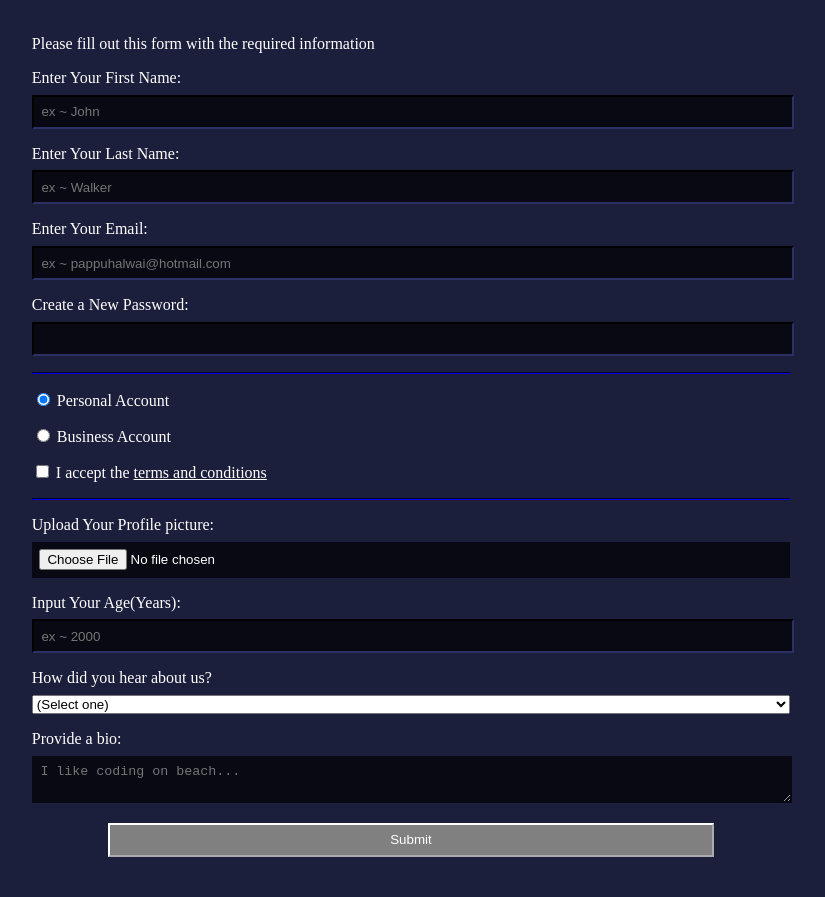
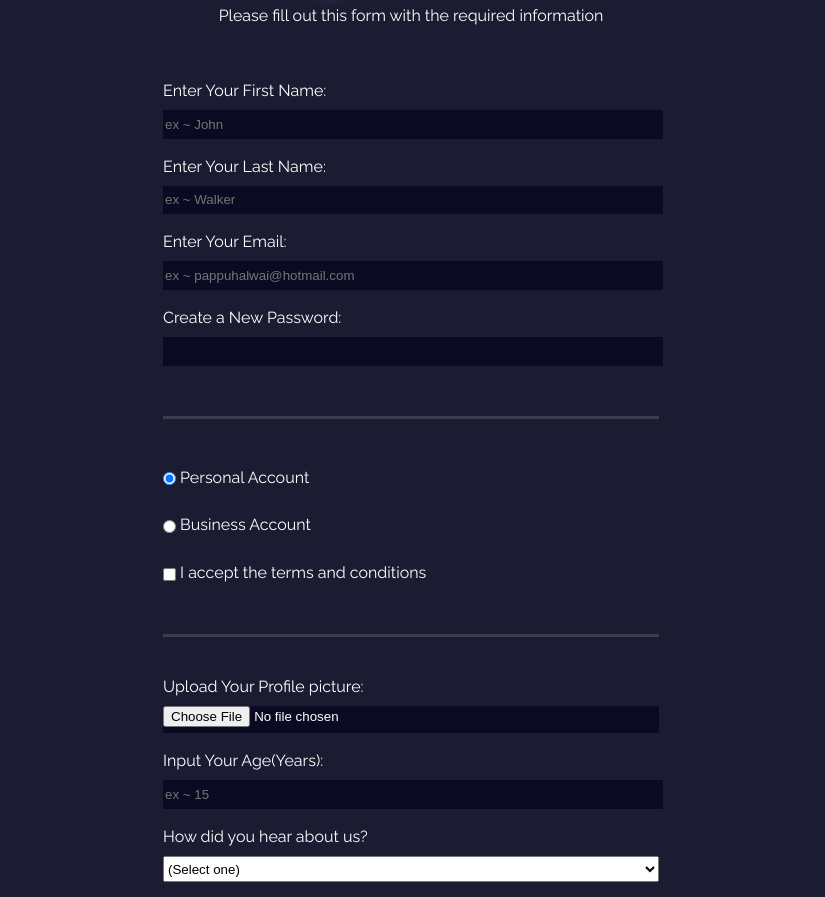
Before and after one commit to prabhatKumarrr/Learning_Web_Development, a plain HTML site: page HTML_form/index.html in a window 1280 px wide. Shown: the part 74-971 px from the top of the page, without its empty margins (229-1054 px from the left). Before the commit the page ends 939 px from the top, so only its background shows below. Drawn offline with Linux system fonts and the light colour scheme.

Commit message:
Updated Date-22nd Aug'2022

```diff
--- a/HTML_form/index.html
+++ b/HTML_form/index.html
@@ -5,6 +5,7 @@
         <meta name="author" content="Prabhat Kumar">
         <meta name="description" content="This is a Registration Form">
         <title>Registration Form</title>
+        <link href="https://fonts.googleapis.com/css2?family=Raleway:wght@400;600&display=swap" rel="stylesheet">
         <link rel="stylesheet" href="styles.css">
     </head>
     <body>
@@ -12,81 +13,53 @@
             <h1>Registration Form</h1>
         </header>
         <main>
-            <Form>
-                <section class="info">
+            <Form action="https://register-demo.freecodecamp.org">
                 <p>Please fill out this form with the required information</p>
-                </section>
-                <section class="type">
-                    <p>
-                        <label for="firstName">
+                <fieldset>
+                    <label>
                         Enter Your First Name:
-                            <br>
-                            <input class="input" type="text" name="firstName" id="firstName" placeholder="ex ~ John" required autocomplete="on">
+                        <input type="text" name="firstName" id="firstName" placeholder="ex ~ John" required autocomplete="on">
                     </label>
-                    </p>
-                    <p>
-                        <label for="lastName">
+                    <label>
                         Enter Your Last Name:
-                            <br>
-                            <input class="input" type="text" name="lastName" id="lastName" placeholder="ex ~ Walker" required autocomplete="on">
+                        <input type="text" name="lastName" id="lastName" placeholder="ex ~ Walker" required autocomplete="on">
                     </label>
-                    </p>
-                    <p>
-                        <label for="email">
+                    <label>
                         Enter Your Email:
-                            <br>
-                            <input class="input" type="email" name="email" id="email" placeholder="ex ~ pappuhalwai@hotmail.com" required autocomplete="on">
+                        <input type="email" name="email" id="email" placeholder="ex ~ pappuhalwai@hotmail.com" required autocomplete="on">
                     </label>
-                    </p>
-                    <p>
-                        <label for="password">
+                    <label>
                         Create a New Password:
-                            <br>
-                            <input class="input" type="password" name="password" id="password" required>
+                        <input type="password" name="password" id="password"
+                        pattern="[0-9a-z]{8}" required>
                     </label>
-                    </p>
-                </section>
-                <hr class="divider">
-                <section class="options">
-                    <p>
-                        <label for="accountType">
-                            <input type="radio" name="accountType" id="personalAccount" value="personalAccount" checked>
+                </fieldset>
+                <fieldset>
+                    <label>
+                        <input class="inline" type="radio" name="accountType" id="personalAccount" value="personalAccount" checked>
                         Personal Account
                     </label>
-                    </p>
-                    <p>
-                        <label for="accountType">
-                            <input type="radio" name="accountType" id="businessAccount" value="businessAccount">
+                    <label>
+                        <input class="inline" type="radio" name="accountType" id="businessAccount" value="businessAccount">
                         Business Account
                     </label>
-                    </p>
-                    <p>
-                        <label for="terms-conditions">
-                            <input type="checkbox" name="terms-conditions" id="terms-conditions" value="terms-conditions" required>
+                    <label>
+                        <input class="inline" type="checkbox" name="terms-conditions" id="terms-conditions" value="terms-conditions" required>
                         I accept the <span>terms and conditions</span>
                     </label>
-                    </p>
-                </section>
-                <hr class="divider">
-                <section class="type">
-                    <p>
-                        <label for="profilePic">
+                </fieldset>
+                <fieldset>
+                    <label>
                         Upload Your Profile picture:
-                            <br>
-                            <input class="input" type="file" name="profilePic" id="profilePic" accept="image/png, image/jpeg, image/jpg" required>
+                        <input class="input" type="file" name="profilePic" id="profilePic" accept="image/png, image/jpeg, image/jpg">
                     </label>
-                    </p>
-                    <p>
-                        <label for="age">
+                    <label>
                         Input Your Age(Years):
-                            <br>
-                            <input class="input" type="numbers" name="age" id="age" pattern="[0-9]{4}" placeholder="ex ~ 2000" required>
+                        <input type="number" name="age" placeholder="ex ~ 15" required id="age" min="13" max="120">
                     </label>
-                    </p>
-                    <p>
-                        <label for="about-us">
-                            How did you hear about us?<br>
-                            <select class="input-select" name="about-us" id="about-us">
+                    <label>
+                        How did you hear about us?
+                        <select name="about-us" id="about-us">
                             <option value="select_one">(Select one)</option>
                             <option value="news">FreeCodeCamp News</option>
                             <option value="ytchannel">FreeCodeCamp Youtube Channel</option>
@@ -94,15 +67,11 @@
                             <option value="other">Other</option>
                         </select>
                     </label>
-                    </p>
-                    <p>
-                        <label for="bio">
+                    <label>
                         Provide a bio:
-                            <br>
                         <textarea class="input" name="bio" id="bio" placeholder="I like coding on beach..."></textarea>
                     </label>
-                    </p>
-                </section>
+                </fieldset>
                 <button type="submit">Submit</button>
             </Form>
         </main>
--- a/HTML_form/styles.css
+++ b/HTML_form/styles.css
@@ -1,45 +1,76 @@
 body {
-    background-color: #1c1f3b;
+    width: 100%;
+    height: 100vh;
+    margin: 0;
+    background-color: #1b1b32;
     color: white;
+    font-family: "Raleway", sans-serif;
+    font-weight: 400;
+}
+
+h1 {
+    text-shadow: 4px 5px 20px white;
+    font-weight: 600;
+}
+
+header, p {
+    margin: 1em auto;
     text-align: center;
 }
 
-header {
-    margin-bottom: 4%;
+form {
+    width:60vw;
+    max-width: 500px;
+    min-width: 300px;
+    margin: 0 auto;
+    padding-bottom: 2em;
 }
 
-main {
-    text-align: left;
-    width: 60%;
-    margin: auto;
+fieldset {
+    border: none;
+    padding: 2rem 0;
+    border-bottom: 3px solid #3b3b4f;
 }
 
-hr {
-    border-color: darkblue;
+fieldset:last-of-type {
+    border-bottom: none;
+}
+
+label {
+    display: block;
+    margin: 0.5em 0;
+}
+
+input, textarea, select {
+    margin: 10px 0;
+    width: 100%;
+    min-height: 2em;
+}
+
+input, textarea {
+    background-color: #0a0a23;
+    border: #0a0a23;
+    color: #ffffff;
+}
+
+.inline {
+    width: unset;
+    margin: 0.5em 0;
+    vertical-align: middle;
 }
 
 button {
-    padding: 1%;
-    width: 80%;
-    margin: auto 10%;
-    border-color: white;
-    background-color: grey;
+    display: block;
+    width: 60%;
+    margin: 1em auto;
+    height: 2em;
+    font-size: 1.1rem;
     color: white;
+    background-color: #3b3b4f;
+    border-color: #ffffff;
+    min-width: 300px;
 }
 
-span {
-    text-decoration: underline;
+input[type=file] {}
+    padding: 1px 2px;
 }
-
-.input {
-    width: 98%;
-    margin-top: 1%;
-    padding: 1%;
-    background-color: #080913;
-    border-color: #080913;
-}
-
-.input-select {
-    width: 100%;
-    margin-top: 1%;
-}
--- /dev/null
+++ b/Survey_Form/style.css
@@ -0,0 +1,70 @@
+body {
+    background-color: rgb(9, 192, 131);
+    font-family: 'Poppins', sans-serif;
+    font-weight: 300;
+    font-size: 18px;
+    color: white;
+}
+
+h1 {
+    font-weight: 100;
+    text-align: center;
+}
+
+p {
+    margin-top: -25px;
+    text-align: center;
+    font-style: italic;
+}
+
+form {
+    padding: 2em;
+    margin: 2em auto;
+    width: 70%;
+    height: 100hv;
+    border-radius: 6px;
+    background-color: rgba(8, 8, 8, 0.5);
+}
+
+label {
+    margin: 1.1em 0;
+    display: block;
+}
+
+input, select, textarea {
+    margin: 0.5em 0;
+    width: 100%;
+    height: 2.4em;
+    display: inline-block;
+    background-color: white;
+    border-color: white;
+    border-radius: 6px;
+    padding-left: 8px;
+}
+
+fieldset {
+    border: none;
+    margin: 1.5em 0;
+    padding: 2px;
+}
+
+fieldset:last-of-type {
+    margin-bottom: 0.5em;
+}
+
+input[type=radio], input[type=checkbox] {
+    width: unset;
+    height: unset;
+}
+
+button {
+    color: white;
+    font-weight: 300;
+    margin: 0 auto;
+    display: block;
+    width: 100%;
+    height: 3em;
+    background-color:rgb(14, 212, 238);
+    border: none;
+    border-radius: 6px;
+}
```
Also changed, not shown: Survey_Form/index.html (added, +76 -0 lines). Lines whose indentation alone changed are shown as unchanged.
